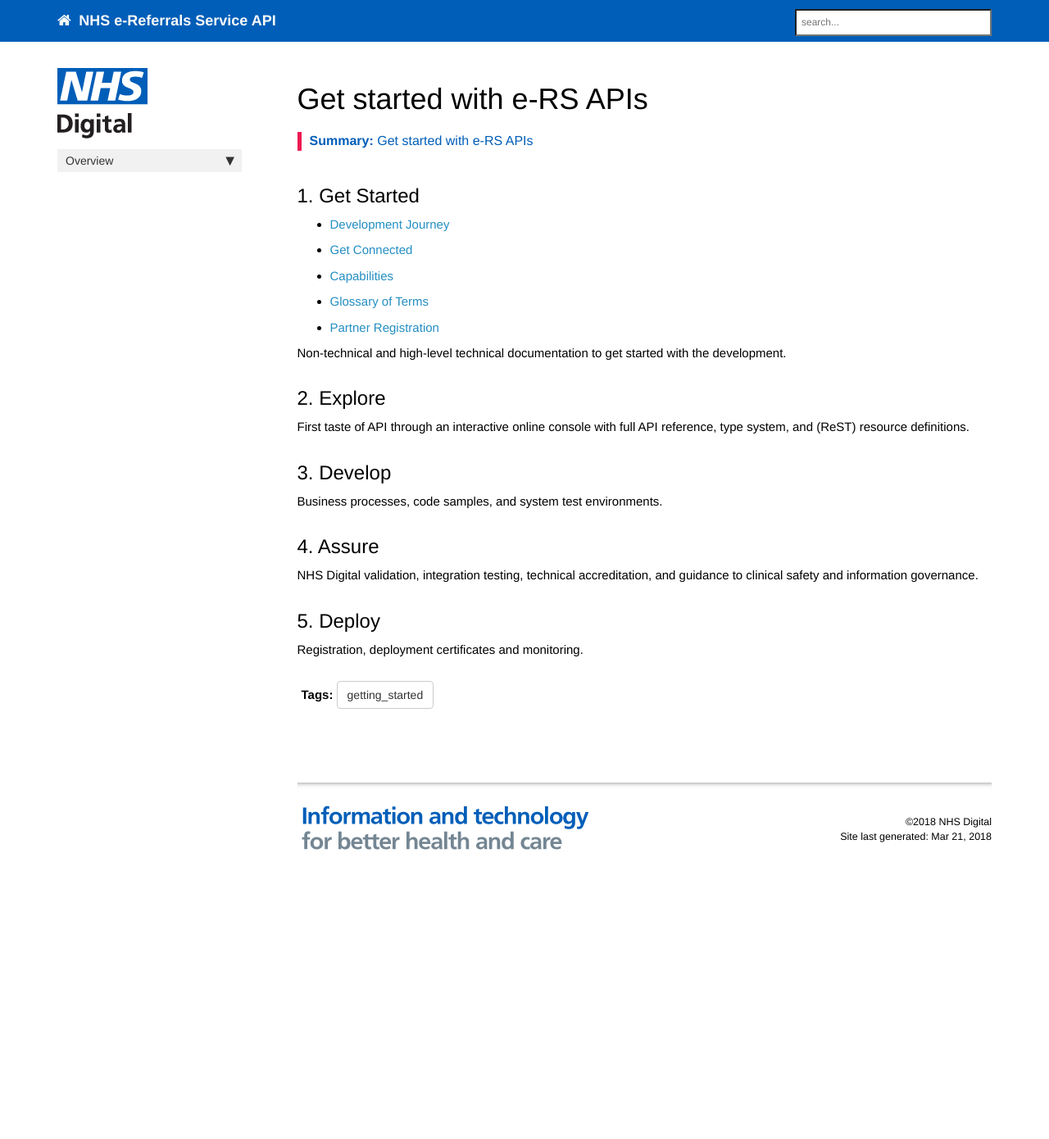
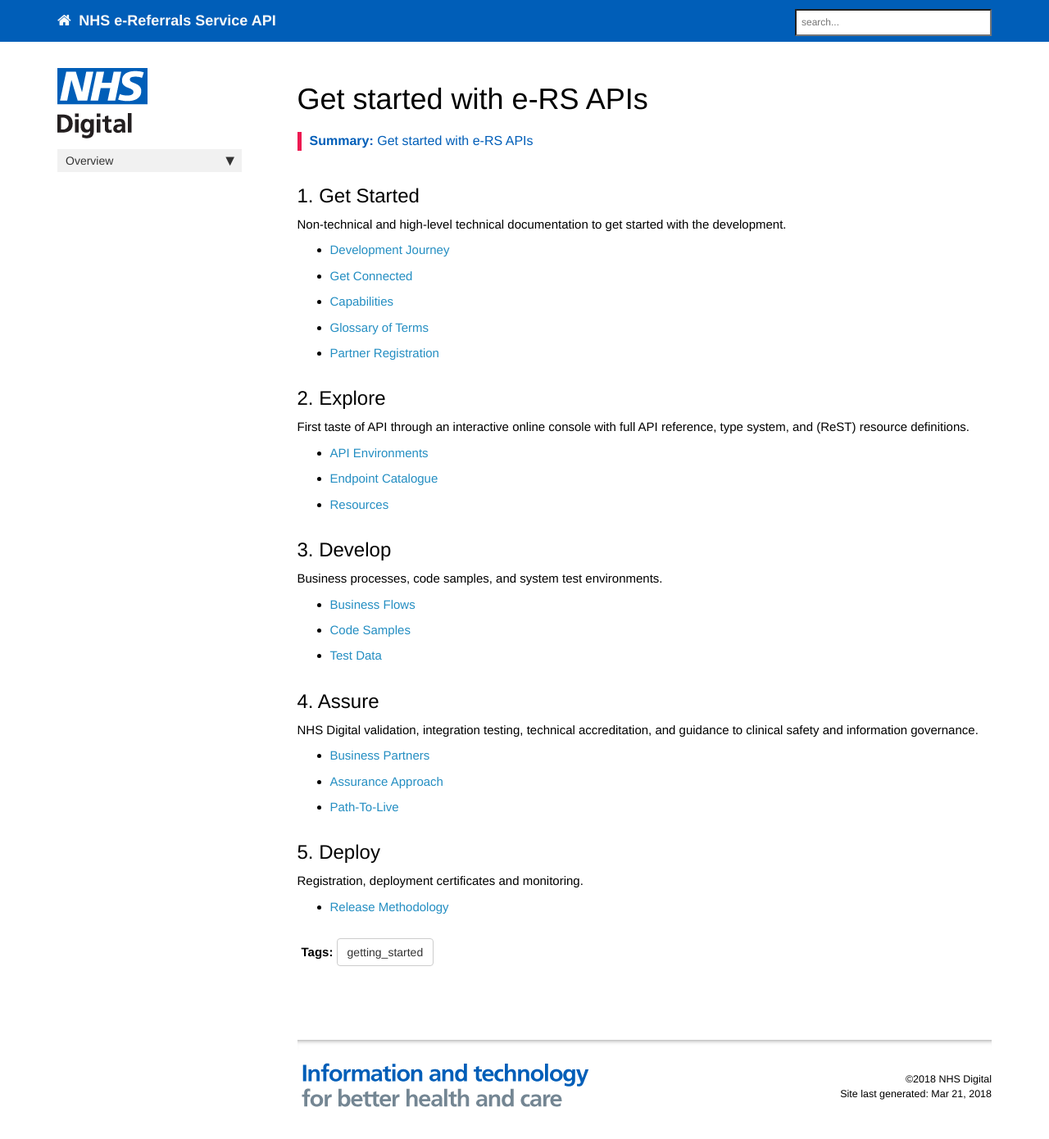
Before and after one commit to wurble369/websitetest, a Jekyll site: the page built from pages/overview/overview_get_started.md, in a window 1280 px wide and 1400 px high. Shown: the top 1390 px of the window at 82% size. Built offline with Jekyll 4.4.1, drawn with Linux system fonts in a browser that asks for light colours; nearby versions of some CDN libraries; comment, search, counter and statistics services are not loaded.

Commit message:
All the things

```diff
--- a/pages/overview/overview_get_started.md
+++ b/pages/overview/overview_get_started.md
@@ -10,26 +10,40 @@ summary: "Get started with e-RS APIs"
 
 ## 1. Get Started ##
 
+Non-technical and high-level technical documentation to get started with the development.
+
 * [Development Journey](getstarted_development_journey)
 * [Get Connected](getstarted_get_connected)
 * [Capabilities](getstarted_capabilities)
 * [Glossary of Terms](getstarted_glossary_of_terms)
 * [Partner Registration](getstarted_partner_registration)
 
-Non-technical and high-level technical documentation to get started with the development.
-
 ## 2. Explore ##
 
 First taste of API through an interactive online console with full API reference, type system, and (ReST) resource definitions.
+
+* [API Environments](explore_api_environments)
+* [Endpoint Catalogue](explore_endpoint_catalogue)
+* [Resources](explore_resources)
 
 ## 3. Develop ##
 
 Business processes, code samples, and system test environments.
 
+* [Business Flows](develop_business_flows)
+* [Code Samples](develop_code_samples)
+* [Test Data](develop_test_data)
+
 ## 4. Assure ##
 
 NHS Digital validation, integration testing, technical accreditation, and guidance to clinical safety and information governance.
 
+* [Business Partners](assure_business_partners)
+* [Assurance Approach](assure_assurance_approach)
+* [Path-To-Live](assure_path_to_live)
+
 ## 5. Deploy ##
 
 Registration, deployment certificates and monitoring.
+
+* [Release Methodology](deploy_release_methodology)
```
